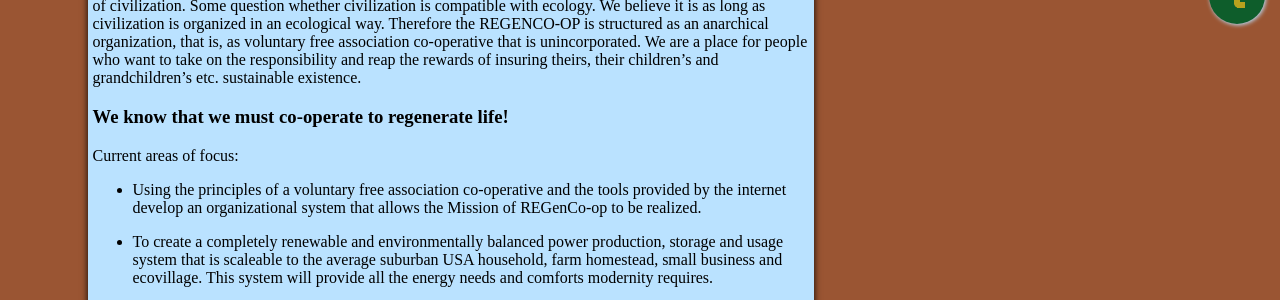
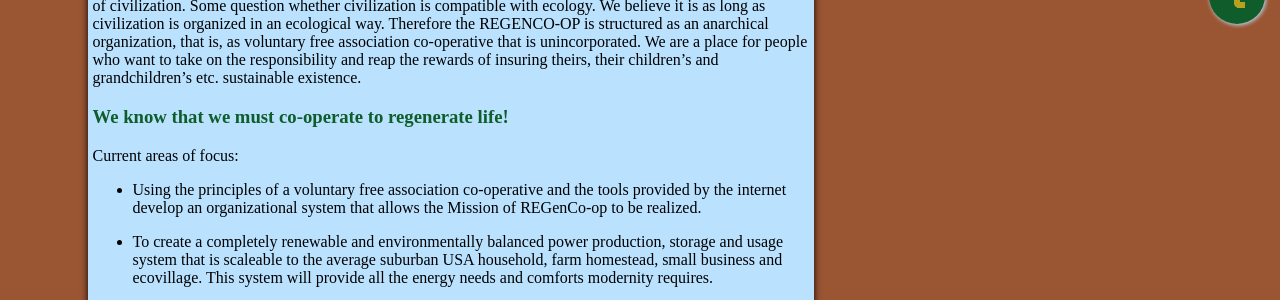
Before and after one commit to joshhennen/RegenCo-op, a Jekyll site: the page built from docs/index.md, in a window 1280 px wide. Shown: the part 861-1161 px from the top of the page. Built offline with Jekyll 4.4.1, drawn with Linux system fonts in a browser that asks for light colours.

Commit message:
Update index.md

```diff
--- a/docs/index.md
+++ b/docs/index.md
@@ -19,6 +19,7 @@
 This competitive hierarchical structure is the root cause of both our social and environmental problems. Even though we have talked about Capitalism this hierarchical societal organization has existed since the beginnings of civilization. Some question whether civilization is compatible with ecology. We believe it is as long as civilization is organized in an ecological way. Therefore the REGENCO-OP is structured as an anarchical organization, that is, as voluntary free association co-operative that is unincorporated. We are a place for people who want to take on the responsibility and reap the rewards of insuring theirs, their children's and grandchildren’s etc. sustainable existence.
 
 ### We know that we must co-operate to regenerate life!
+{: .teal .dark}
 
 Current areas of focus:
 
```
